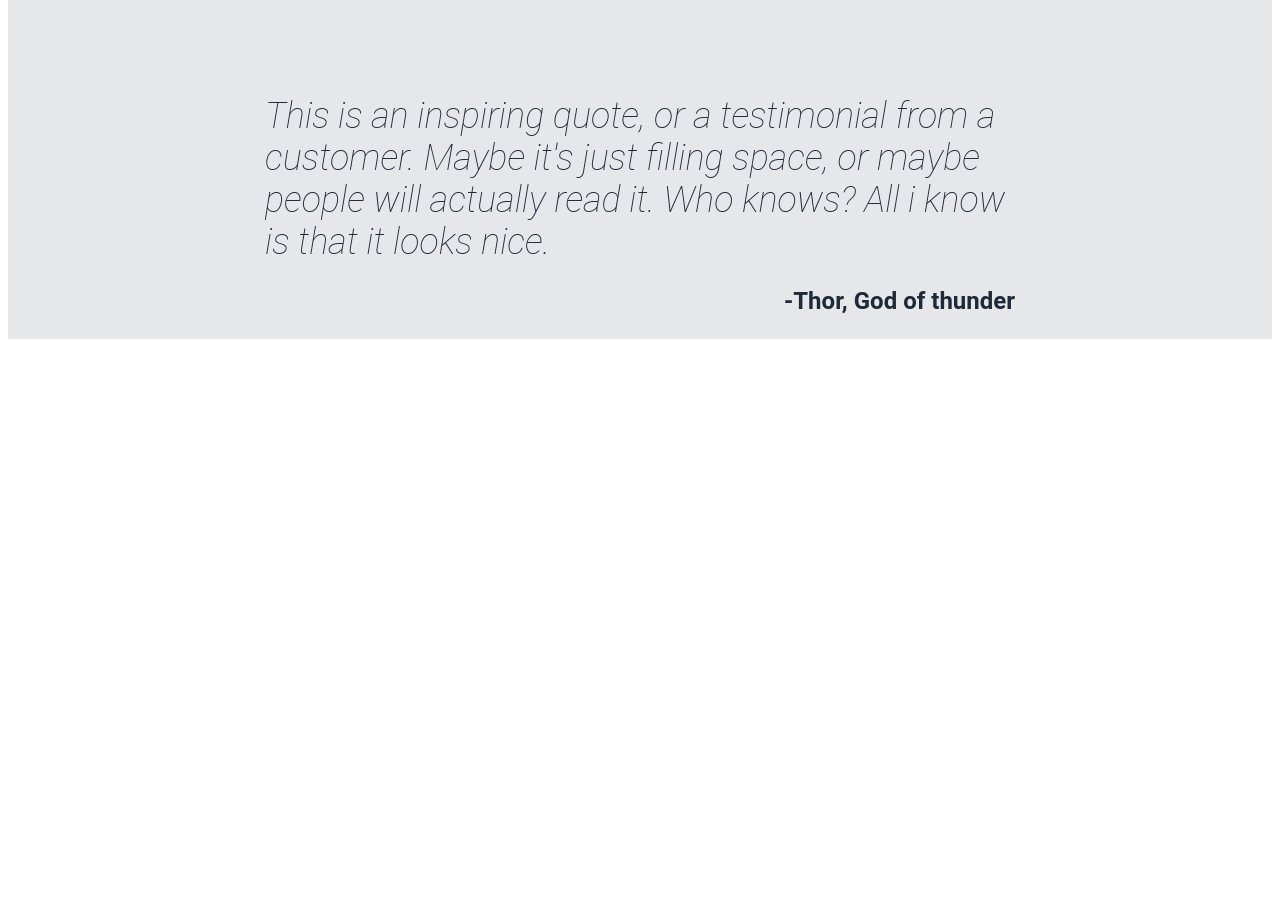
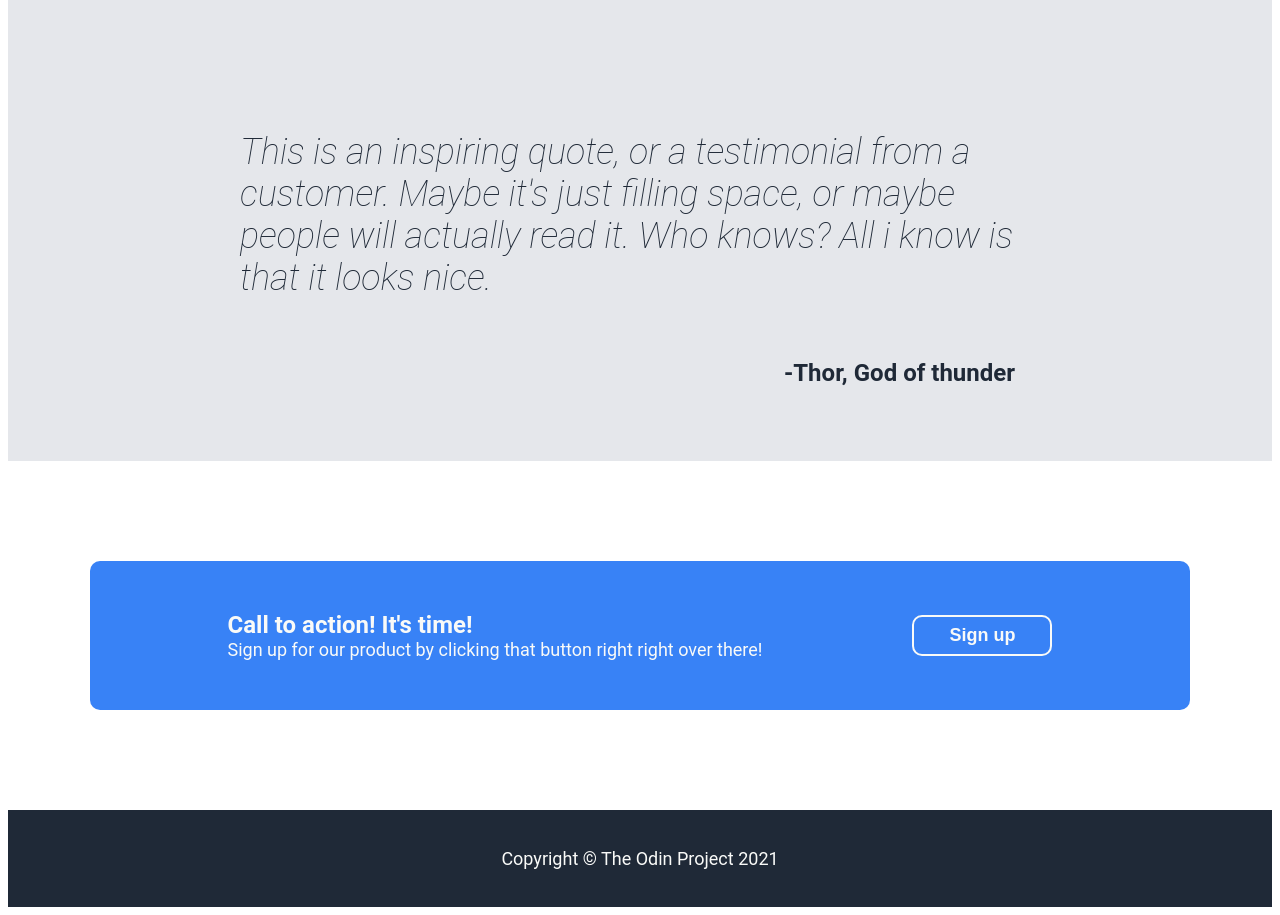
Before and after one commit to Lhdz21/landingPage, a plain HTML site: page index.html in a window 1280 px wide. Shown: the part 1000-1915 px from the top of the page. Before the commit the page ends 1347 px from the top, so only its background shows below. Drawn offline with Linux system fonts and the light colour scheme; a web font is replaced by a local one.

Commit message:
Create an add styles to section three and footer

```diff
--- a/index.html
+++ b/index.html
@@ -52,5 +52,17 @@
         <p class="quote">This is an inspiring quote, or a testimonial from a customer. Maybe it's just filling space, or maybe people will actually read it. Who knows? All i know is that it looks nice.</p>
         <p class="author">-Thor, God of thunder</p>
     </div>
+    <div class="section-three">
+        <div class="blueContainer">
+            <div class="callToAction">
+                <p class="callHeader">Call to action! It's time!</p>
+                <p class="callSubText">Sign up for our product by clicking that button right right over there!</p>
+            </div>
+            <button class="buttonTwo">Sign up</button>
+        </div>
+    </div>
+    <div class="footer">
+        <p>Copyright © The Odin Project 2021</p>
+    </div>
 </body>
 </html>
--- a/styles.css
+++ b/styles.css
@@ -4,7 +4,8 @@ body{
     align-items: stretch;
     font-family: 'Roboto', sans-serif;
 }
-.section-one{
+.section-one,
+.footer{
     background-color: #1f2937;
     padding: 20px 0px;
     display: flex;
@@ -114,14 +115,14 @@ body{
     flex-direction: column;
     align-items: center;
     justify-content: center;
+    padding: 100px 0px 50px 0px;
 }
 
 .quote{
-    width: 750px;
+    width: 800px;
     font-size:  36px;
     color: #1f2937;
     font-style: italic;
-    margin: 100px 0px 0px 0px;
     font-weight: lighter;
 }
 
@@ -132,3 +133,54 @@ body{
     font-size: 24px;
     font-weight: bold;
 }
+
+.section-three{
+    display: flex;
+    justify-content: center;
+    align-items: center;
+}
+.blueContainer{
+    background-color: #3882f6;
+    width: 1100px;
+    border-radius: 10px;
+    margin: 100px 0px;
+    display: flex;
+    justify-content: center;
+    align-items: center;
+    gap: 150px;
+    padding: 50px 0px;
+}
+
+.callToAction{
+    display: flex;
+    flex-direction: column;
+}
+.callHeader{
+   color: #f9faf8;
+   font-size: 24px;
+   font-weight: bold;
+   margin: 0px;
+}
+
+.callSubText{
+    color: #f9faf8 ;
+    font-size: 18px;
+    margin: 0px;
+}
+.buttonTwo{
+    border: solid 2px #f9faf8;
+    background-color: #3882f6;
+    padding: 8px 35px;
+    color: #f9faf8;
+    font-weight: bold;
+    font-size: 18px;
+    border-radius: 10px;
+}
+
+.footer{
+    display: flex;
+    justify-content: center;
+    align-items: center;
+    color: #f9faf8;
+    font-size: 18px;
+}
```
